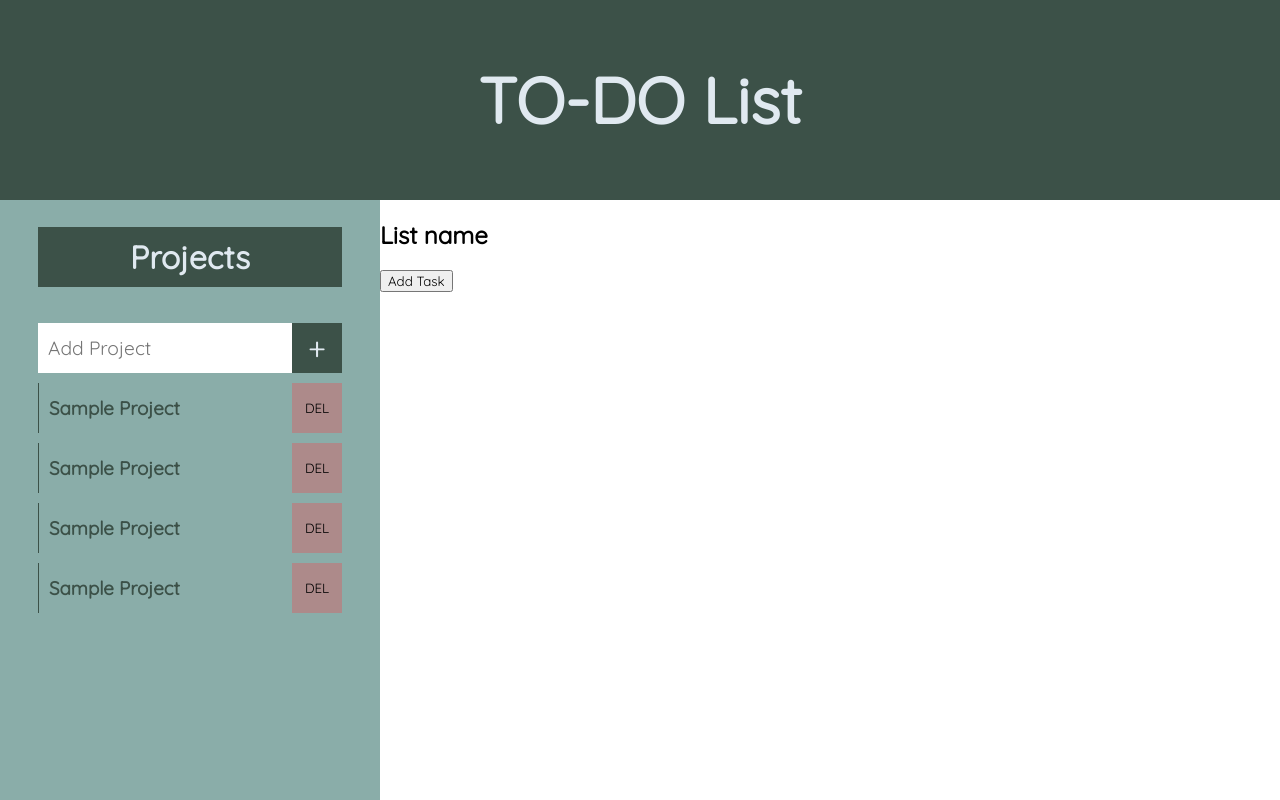
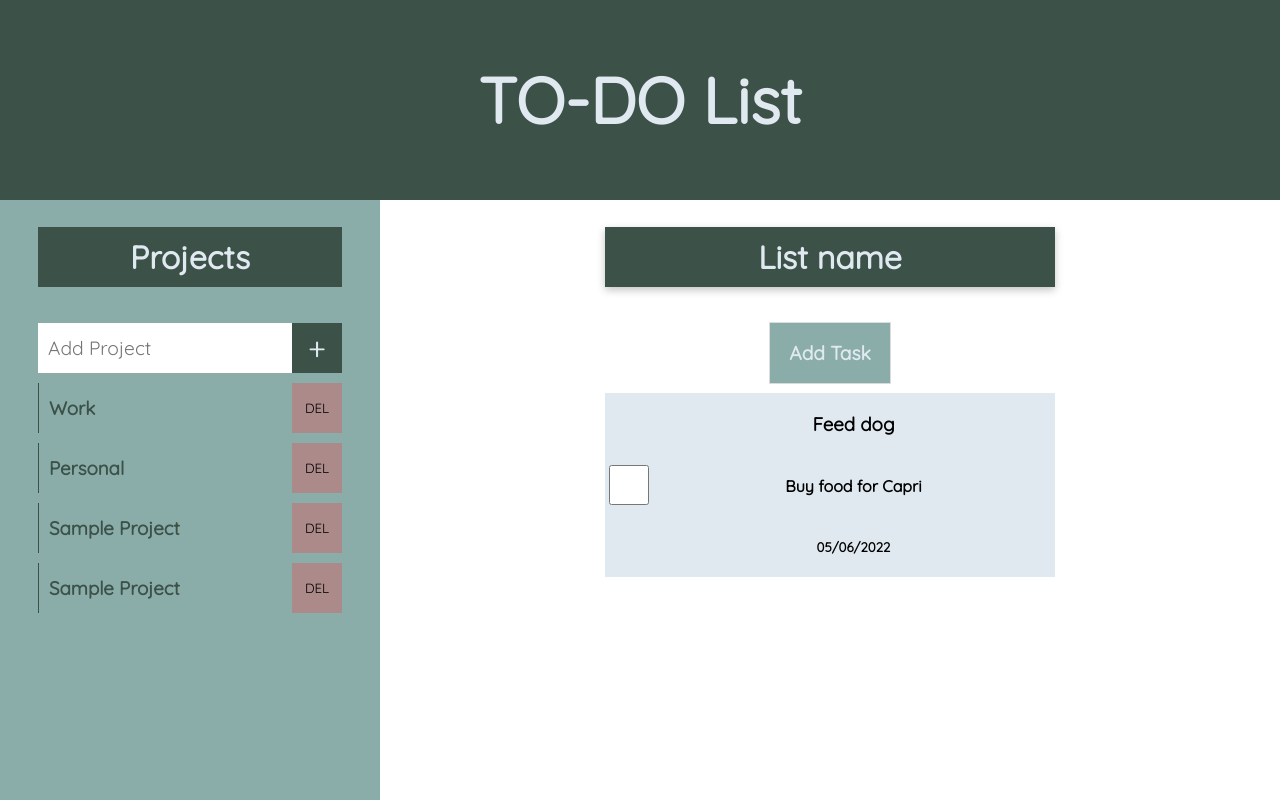
Before and after one commit to justincbal/Todo-list, a website built with webpack: page dist/index.html in a window 1280 px wide. Shown: the top 800 px of the page. Built offline with Linux system fonts and the light colour scheme.

Commit message:
create list layout. TODO: Clean up list card

```diff
--- a/src/styles/main.scss
+++ b/src/styles/main.scss
@@ -144,5 +144,61 @@ body {
 
     .list-section {
         grid-area: mn;
+        display: flex;
+        flex-direction: column;
+        align-items: center;
+        gap: 10px;
+
+        .list-heading {
+            margin-top: 26.560px;
+            margin-bottom: 26.560px;
+            font-size: 2rem;
+            background-color: $Green;
+            height: 60px;
+            @include flexCenter;
+            width: 50%;
+            color: $White;
+            box-shadow: rgba(0, 0, 0, 0.24) 0px 3px 8px;
+        }
+
+        .list-button {
+            height: 60px;
+            font-size: 1.2rem;
+            background-color: $Light-green;
+            color: $White;
+            border: none;
+            width: 120px;
+            font-weight: 900;
+            box-shadow: rgba(0, 0, 0, 0.02) 0px 1px 3px 0px, rgba(27, 31, 35, 0.15) 0px 0px 0px 1px;
+
+            &:hover {
+                cursor: pointer;
+            }
+        }
+
+        .task-list {
+            display: flex;
+            flex-direction: column;
+            align-items: center;
+            width: 50%;
+
+
+            .task {
+                display: flex;
+                background-color: $White;
+                width: 100%;
+
+                .task-checkbox {
+                    width: 40px;
+                }
+
+                .task-details {
+                    flex-grow: 1;
+                    display: flex;
+                    flex-direction: column;
+                    align-items: center;
+                }
+            }
+        }
     }
 }
```
Also changed, not shown: dist/index.html, dist/main.js.
